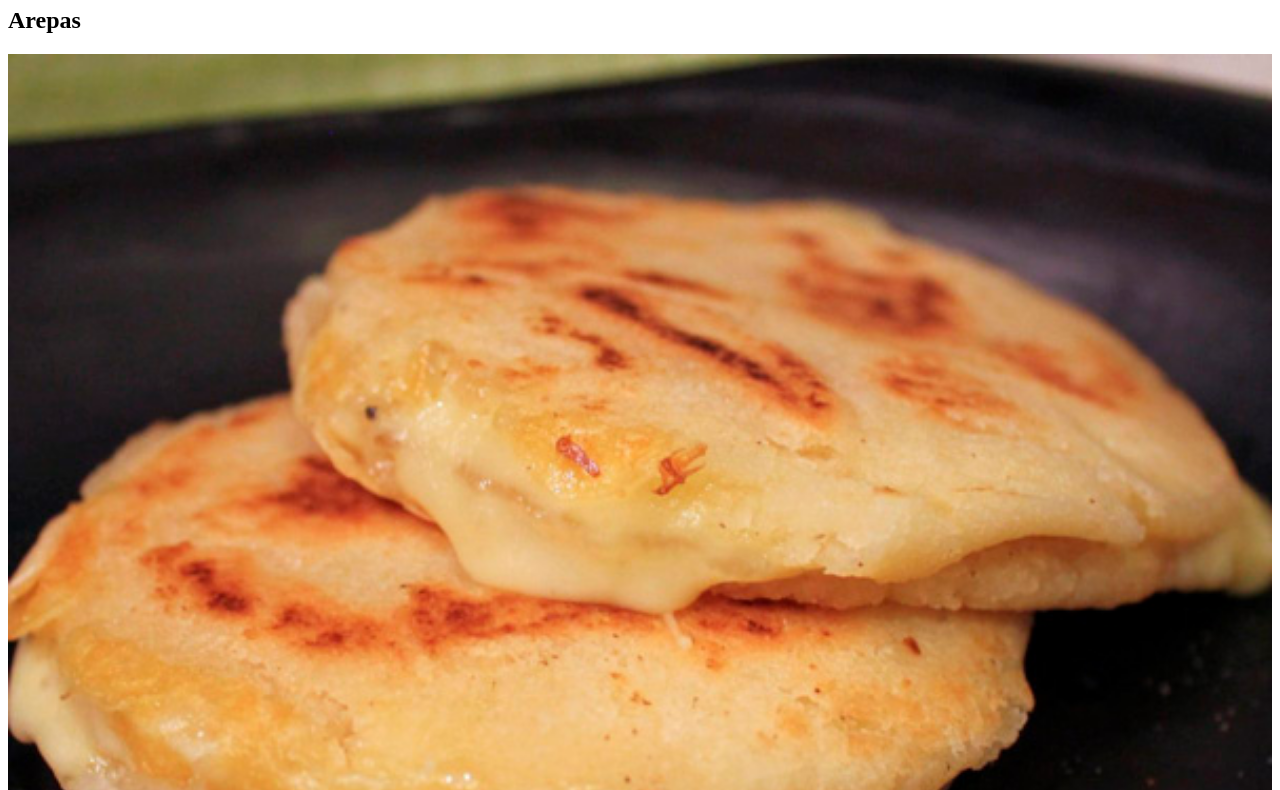
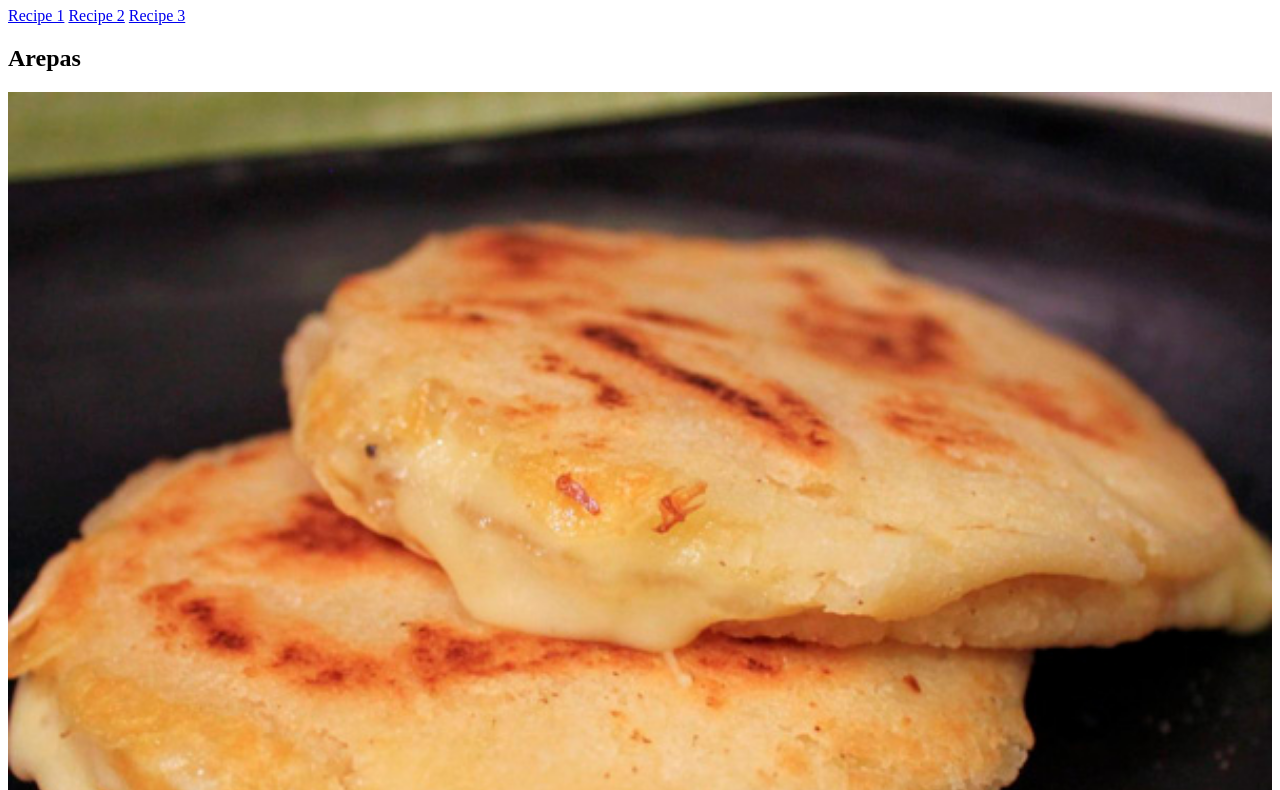
Before and after one commit to andresossa13/Recipe, a plain HTML site: page Recipe1.html in a window 1280 px wide. Shown: the part 73-863 px from the top of the page. Drawn offline with Linux system fonts and the light colour scheme.

Commit message:
new changes

```diff
--- a/Recipe1.html
+++ b/Recipe1.html
@@ -9,6 +9,13 @@
             <header>
               <h1>Traditional Colombian starter dishes</h1>
             </header>
+
+            <nav>
+                <a href="./Recipe1.html">Recipe 1</a>
+                <a href="./Recipe2.html">Recipe 2</a>
+                <a href="./Recipe3.html">Recipe 3</a>
+            </nav>
+
             <article>
                 <h2>Arepas</h2>
            <img src="img/arepas.jpg" alt="Arepas colombianas" width="100%">
```
Also changed, not shown: Recipe2.html (+6 -0 lines), Recipe3.html (+6 -0 lines).
